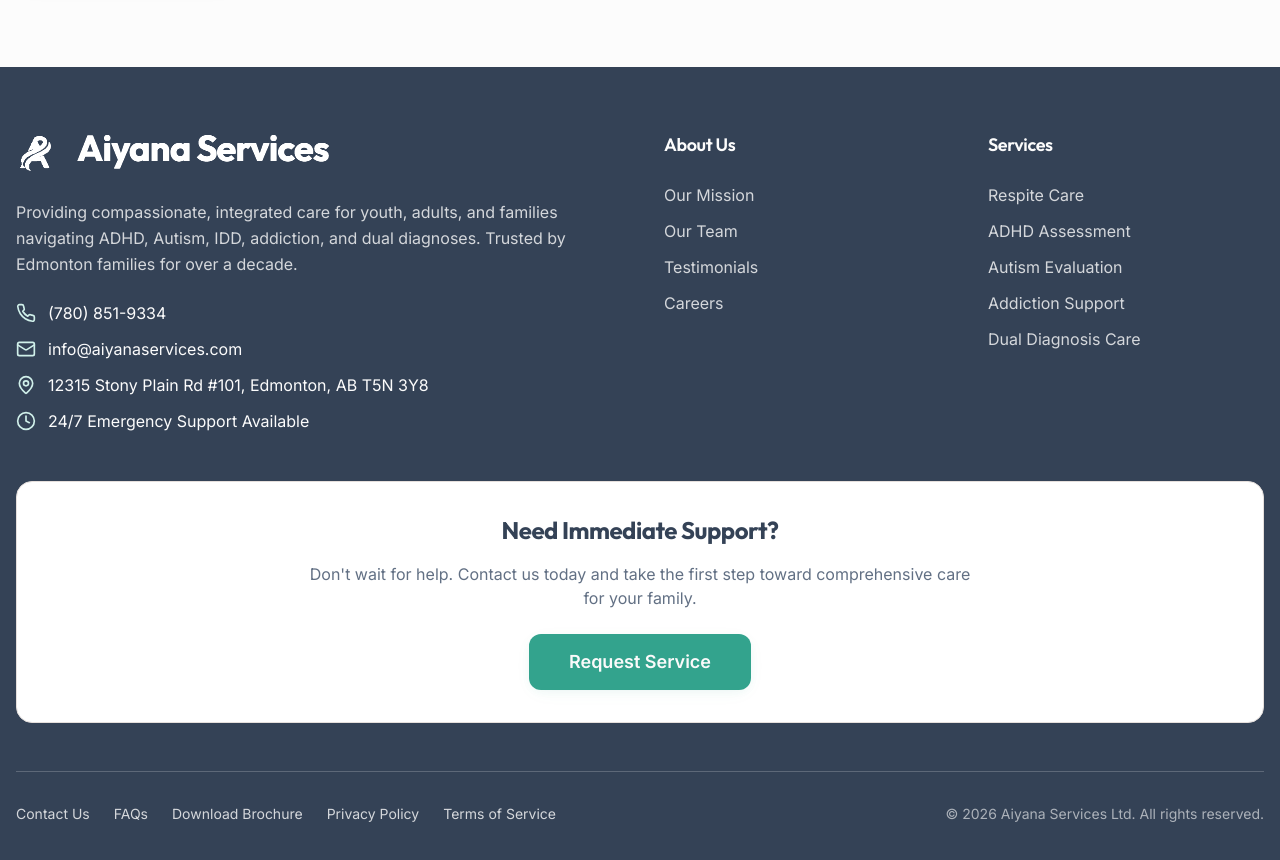
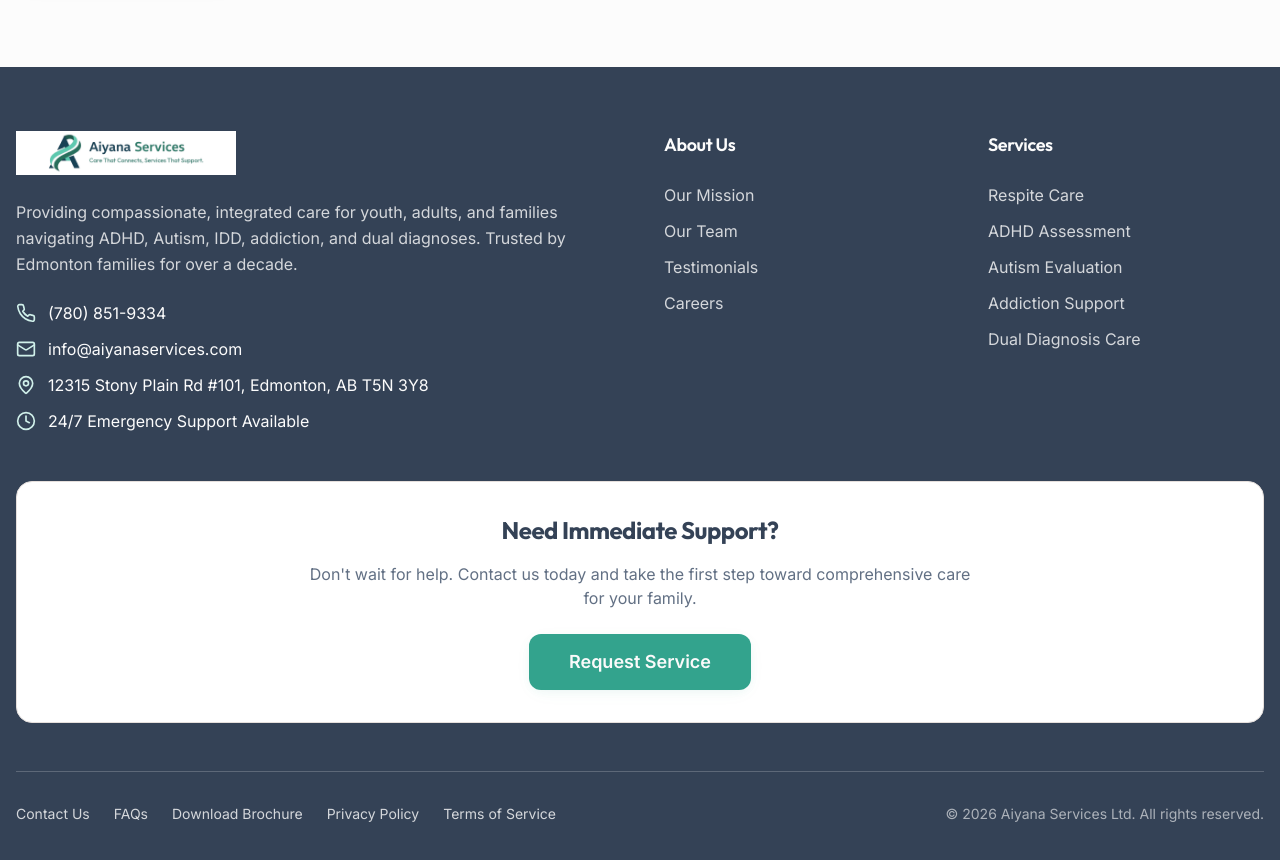
Before and after one commit to bbaker-netizen/aiyana-services, a React (Vite) app: page /about in a window 1280 px wide. Shown: the part 3000-3860 px from the top of the page. Built offline with nearby package versions, Linux system fonts and the light colour scheme; the HTML template or start-up script is replaced by a standard one.

Commit message:
Replace footer logo with imported logo asset

```diff
--- a/src/components/Footer.tsx
+++ b/src/components/Footer.tsx
@@ -1,6 +1,7 @@
 import { Button } from "@/components/ui/button";
 import { Phone, Mail, MapPin, Clock } from "lucide-react";
 import { Link } from "react-router-dom";
+import logo from "@/assets/ayana-logo.png";
 
 const Footer = () => {
   return (
@@ -10,7 +11,7 @@ const Footer = () => {
           {/* Company Info */}
           <div className="lg:col-span-2">
             <div className="flex items-center gap-3 mb-6">
-              <img src="/aiyana-footer-logo-white.png" alt="Aiyana Services" className="h-11 w-auto flex-shrink-0" />
+              <img src={logo} alt="Aiyana Services" className="h-11 w-auto flex-shrink-0" />
             </div>
             <p className="text-background/80 mb-6 leading-relaxed">
               Providing compassionate, integrated care for youth, adults, and families navigating ADHD, Autism, IDD,
```
